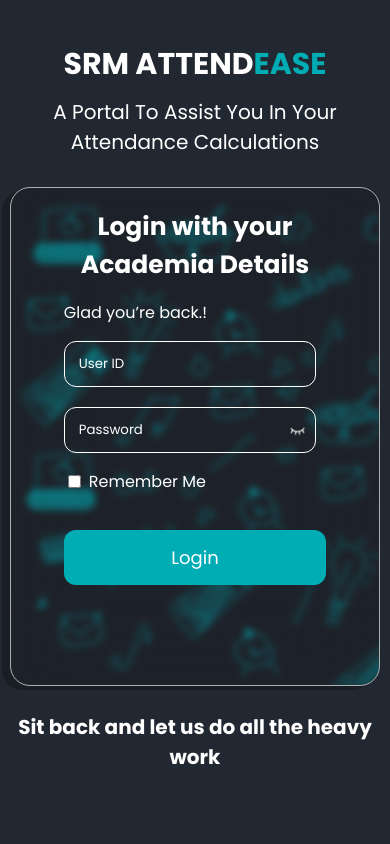
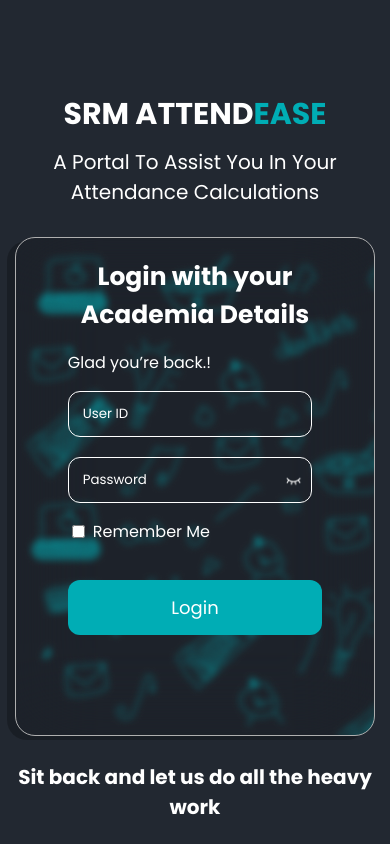
Before and after one commit to TartejBrothers/SRM-Attendease, a React (Create React App) app: page / in a window 390 px wide. Shown: the top 844 px of the page. Built offline with nearby package versions, Linux system fonts and the light colour scheme.

Commit message:
Home page Edits

```diff
--- a/src/components/styles/home.css
+++ b/src/components/styles/home.css
@@ -12,6 +12,7 @@ html {
   justify-content: center;
   flex-direction: column;
   z-index: 10;
+  padding: 0 5px 0 5px;
 }
 .homebody {
   background-color: #222831;
@@ -158,6 +159,9 @@ form input::placeholder {
   top: 15vh;
 }
 @media screen and (max-width: 1000px) {
+  .homecontent {
+    margin-top: 50px;
+  }
   .homeheader h1 {
     font-size: 30px;
   }
```
